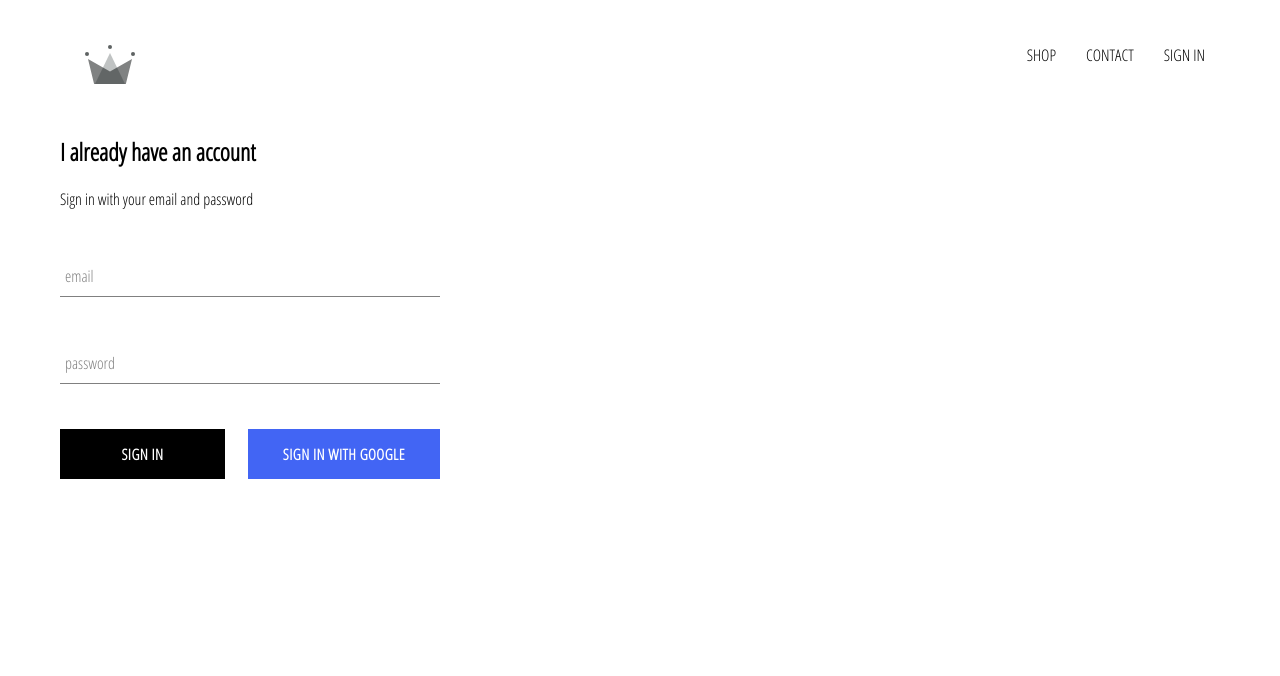
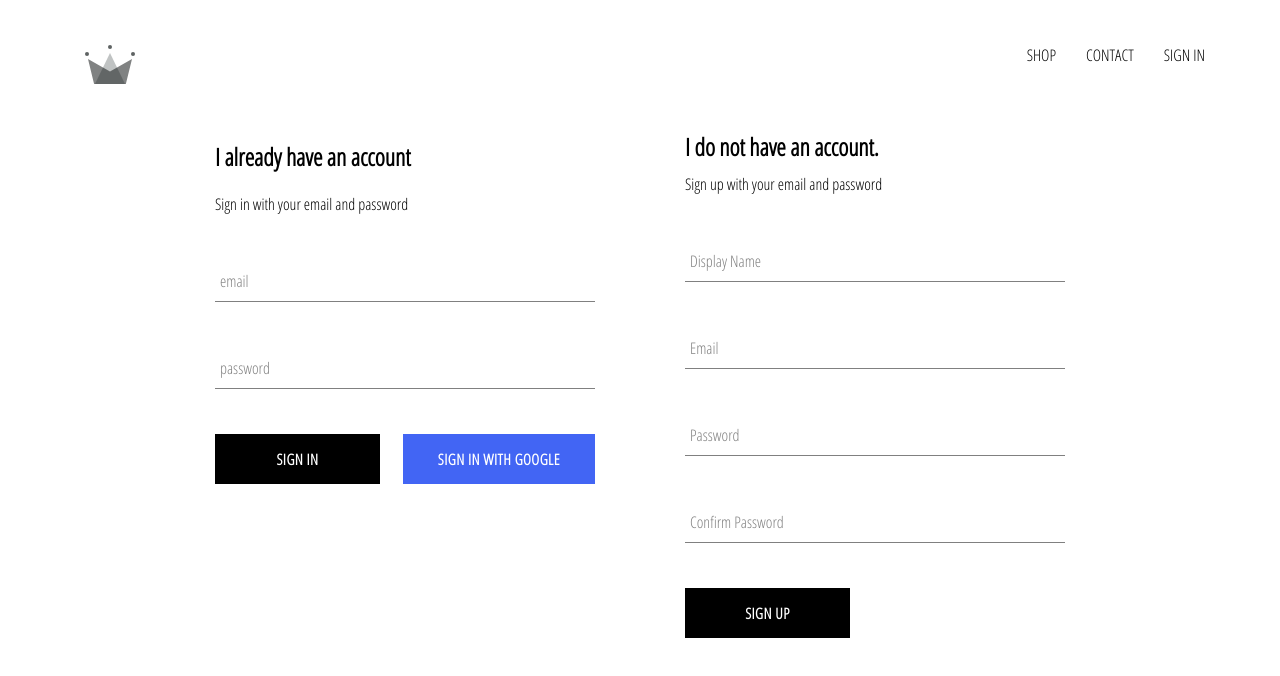
Before and after one commit to oberemodev/react-shop, a React (Create React App) app: page /signin in a window 1280 px wide. Shown: the top 676 px of the page. Built offline with nearby package versions, Linux system fonts and the light colour scheme; no server answers.

Commit message:
implemented firebase utils, included ability to store authenticated users into our firestore database.

```diff
--- a/src/App.js
+++ b/src/App.js
@@ -6,7 +6,7 @@
 import ShopPage from './pages/shop/shop.component';
 import Header from './components/header/header.component';
 import SignInAndSignUpPage from './pages/sign-in-and-sign-up/sign-in-and-sign-up.component';
-import { auth } from './firebase/firebase.utils';
+import { auth, createUserProfileDocument } from './firebase/firebase.utils';
 
 class App extends React.Component {
   constructor() {
@@ -20,10 +20,23 @@
   unsubscribeFromAuth = null;
 
 componentDidMount() {
-  this.unsubscribeFromAuth = auth.onAuthStateChanged( user => {
-      this.setState ({ currentUser: user });
+  this.unsubscribeFromAuth = auth.onAuthStateChanged (async userAuth => {
+    if(userAuth) {
+      const userRef = await createUserProfileDocument(userAuth);
 
-      console.log(user);
+      userRef.onSnapshot(snapShot => {
+        this.setState({
+          currentUser: {
+            id: snapShot.id,
+            ...snapShot.data()
+          }
+        });
+
+        console.log(this.state);
+      });
+
+    }
+      this.setState({ currentUser: userAuth });
     });
 }
 
--- /dev/null
+++ b/src/components/sign-up/sign-up.component.jsx
@@ -0,0 +1,101 @@
+import React from 'react';
+
+import FormInput from '../form-input/form-input.component';
+import CustomButton from '../custom-button/custom-button.component';
+
+import { auth, createUserProfileDocument } from '../../firebase/firebase.utils';
+
+import './sign-up.styles.scss';
+
+class SignUp extends React.Component {
+    constructor() {
+        super();
+
+        this.state = {
+            displayName: '',
+            email: '',
+            password: '',
+            confirmPassword: ''
+        };
+    }
+
+    handleSubmit = async event => {
+        event.preventDefault();
+
+        const {displayName, email, password, confirmPassword} = this.state;
+
+        if(password !== confirmPassword) {
+            alert("passwords don't match");
+            return;
+        }
+
+        try {
+            const { user } = await auth.createUserWithEmailAndPassword (email, password);
+
+            await createUserProfileDocument(user, {displayName});
+
+
+            this.setState({
+                displayName: '',
+                email: '',
+                password: '',
+                confirmPassword: ''
+            })
+        } catch (error) {
+            console.error(error);
+        }
+    };
+
+    handleChange = event => {
+        const { name, value } = event.target;
+
+        this.setState({[name]: value});
+    }
+
+    render() {
+        const {displayName, email, password, confirmPassword} = this.state;
+        return (
+            <div className = 'sign-up'>
+                <h2 className = 'title'>I do not have an account.</h2>
+                <span>Sign up with your email and password</span>
+                <form className='sign-up-form' onSubmit={this.handleSubmit}>
+                    <FormInput
+                    type='text'
+                    name='displayName'
+                    value={displayName}
+                    onChange={this.handleChange}
+                    label='Display Name'
+                    required
+                    />
+                    <FormInput
+                    type='email'
+                    name='email'
+                    value={email}
+                    onChange={this.handleChange}
+                    label='Email'
+                    required
+                    />
+                    <FormInput
+                    type='password'
+                    name='password'
+                    value={password}
+                    onChange={this.handleChange}
+                    label='Password'
+                    required
+                    />
+                    <FormInput
+                    type='password'
+                    name='confirmPassword'
+                    value={confirmPassword}
+                    onChange={this.handleChange}
+                    label='Confirm Password'
+                    required
+                    />
+                    <CustomButton type='submit'>SIGN UP</CustomButton>
+                </form>
+            </div>
+        )
+    }
+}
+
+export default SignUp;
--- /dev/null
+++ b/src/components/sign-up/sign-up.styles.scss
@@ -0,0 +1,9 @@
+.sign-up {
+    display: flex;
+    flex-direction: column;
+    width: 380px;
+
+    .title {
+        margin: 10px 0;
+    }
+}
--- a/src/firebase/firebase.utils.js
+++ b/src/firebase/firebase.utils.js
@@ -11,6 +11,31 @@
     appId: "1:969386493523:web:03838cd4af4218b46828a6"
   };
 
+export const createUserProfileDocument = async (userAuth, additionalData) => {
+  if (!userAuth) return;
+
+  const userRef = firestore.doc(`users/${userAuth.uid}`);
+
+  const snapShot = await userRef.get();
+
+  if(!snapShot.exists) {
+    const { displayName, email} = userAuth;
+    const createdAt = new Date();
+
+    try {
+      await userRef.set ({
+        displayName,
+        email,
+        createdAt,
+        ...additionalData
+      })
+    } catch (error) {
+      console.log('error creating user', error.message);
+    }
+  }
+   return userRef;
+}
+
   firebase.initializeApp(config);
 
   export const auth = firebase.auth();
--- a/src/pages/sign-in-and-sign-up/sign-in-and-sign-up.component.jsx
+++ b/src/pages/sign-in-and-sign-up/sign-in-and-sign-up.component.jsx
@@ -1,11 +1,15 @@
 import React from 'react';
 
 import SignIn from '../../components/sign-in/sign-in.component';
+import SignUp from '../../components/sign-up/sign-up.component';
 
 import './sign-in-and-sign-up.styles.scss';
 
 const SignInAndSignUpPage = () => (
-    <div className = 'sign-in-and-sign-up'><SignIn/></div>
+    <div className = 'sign-in-and-sign-up'>
+        <SignIn/>
+        <SignUp/>
+    </div>
 );
 
 export default SignInAndSignUpPage;
--- a/src/pages/sign-in-and-sign-up/sign-in-and-sign-up.styles.scss
+++ b/src/pages/sign-in-and-sign-up/sign-in-and-sign-up.styles.scss
@@ -0,0 +1,6 @@
+.sign-in-and-sign-up {
+    width: 850px;
+    display: flex;
+    justify-content: space-between;
+    margin: 30px auto;
+}
```
Also changed, not shown: 1 other file (tests, documents, lock files or other folders).
